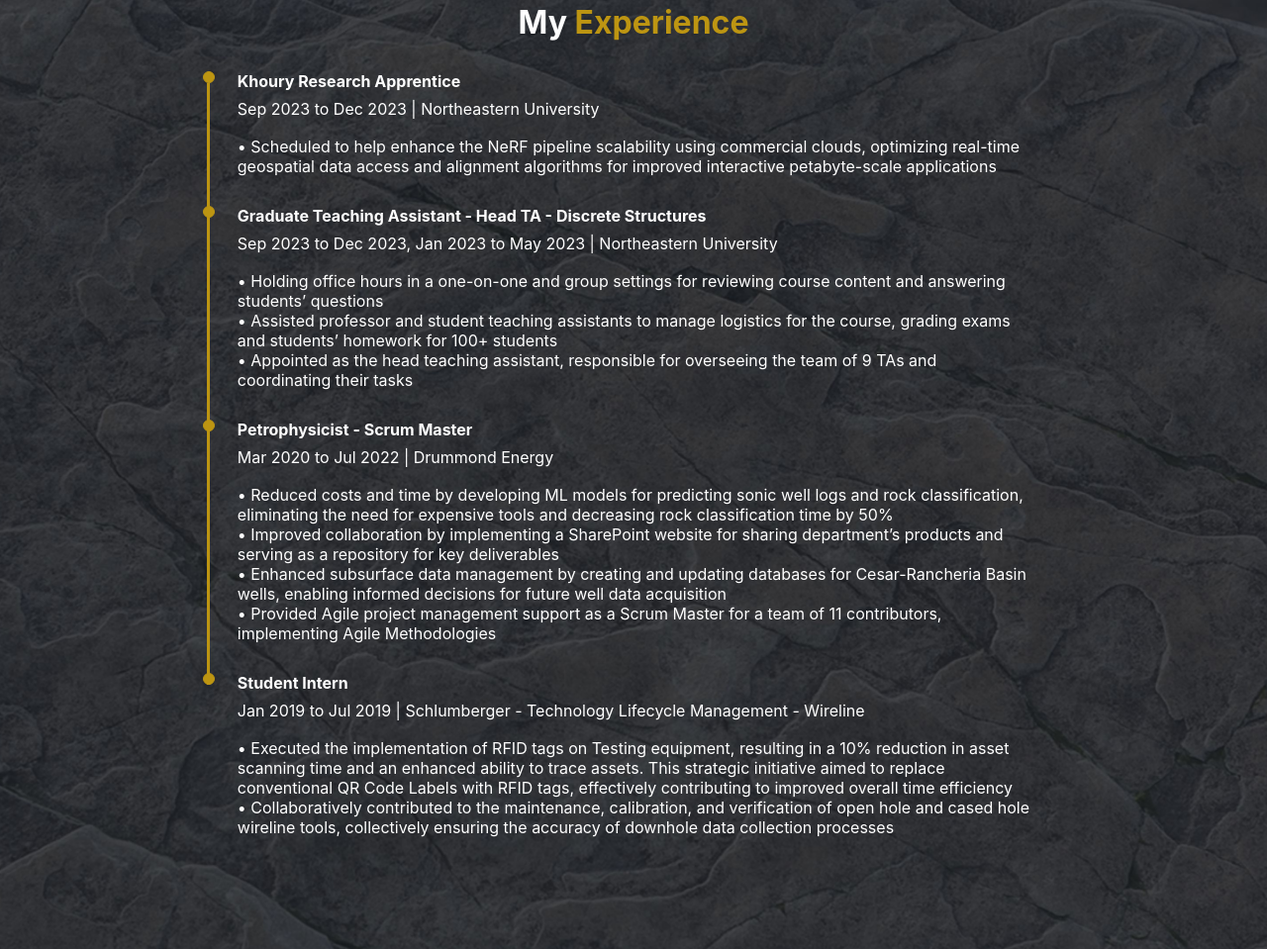
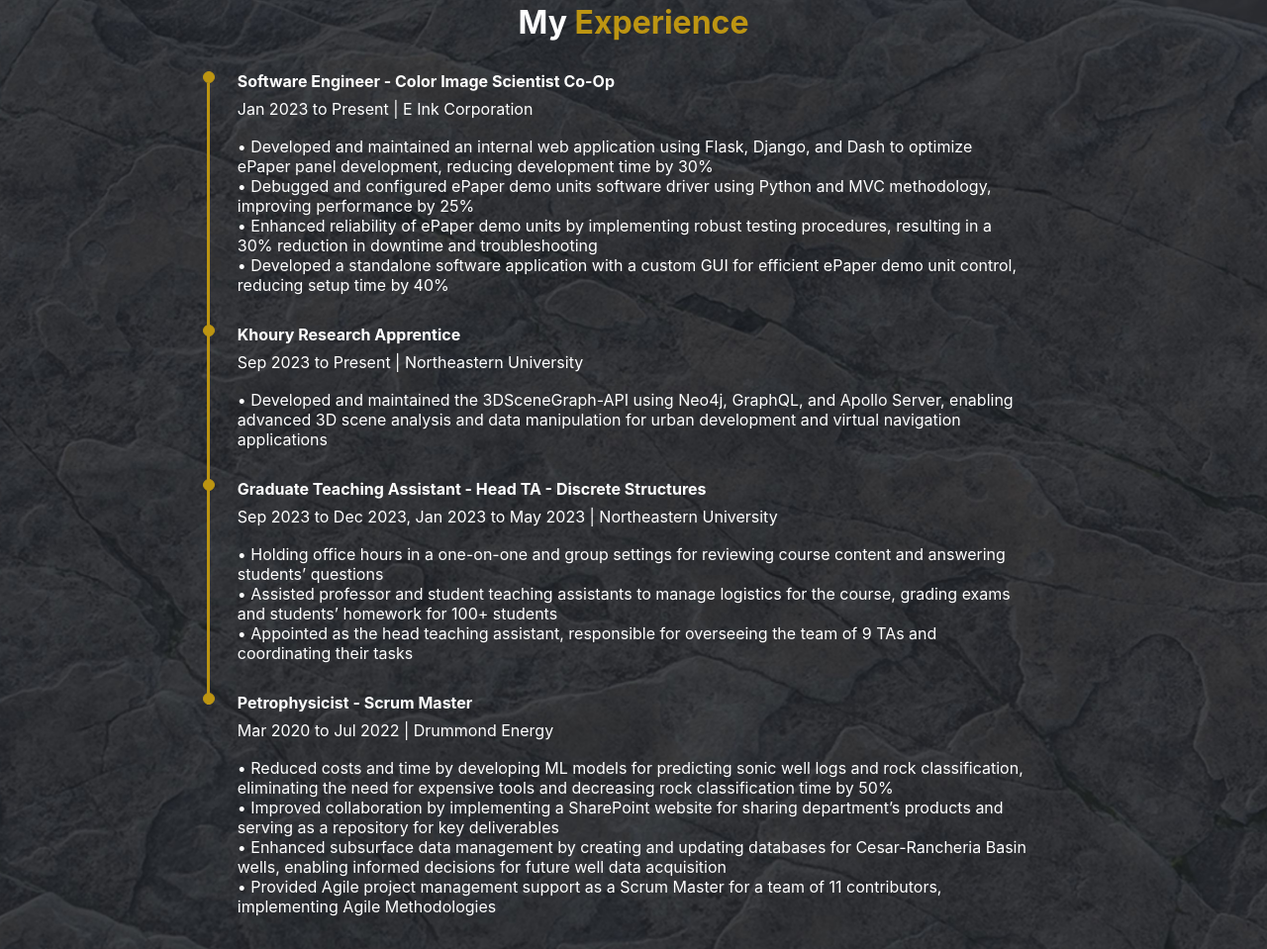
Before and after one commit to jdumez10/jdumez10.github.io, a plain HTML site: page index.html in a window 1280 px wide. Shown: the part 2585-3544 px from the top of the page at 99% size. Drawn offline with nearby package versions, Linux system fonts and the light colour scheme.

Commit message:
Experience Section updated

```diff
--- a/index.html
+++ b/index.html
@@ -178,11 +178,28 @@
       </div>
 
       <div class="experience_data bd-grid">
+        <h3 class="experience_title">Software Engineer - Color Image Scientist Co-Op</h3>
+        <span class="experience_company">Jan 2023 to Present | E Ink Corporation</span>
+        <p class="experience_description" style="margin-top: 10px;">
+          • Developed and maintained an internal web application using Flask, Django, and Dash to optimize ePaper panel development, reducing development time by 30%<br>
+          • Debugged and configured ePaper demo units software driver using Python and MVC methodology, improving performance by 25%<br>
+          • Enhanced reliability of ePaper demo units by implementing robust testing procedures, resulting in a 30% reduction in downtime and troubleshooting<br>
+          • Developed a standalone software application with a custom GUI for efficient ePaper demo unit control, reducing setup time by 40%
+        </p>
+      </div>
+    </div>
+
+    <div class="experience_content">
+      <div class="experience_time">
+        <span class="experience_rounder"></span>
+        <span class="experience_line"></span>
+      </div>
+
+      <div class="experience_data bd-grid">
         <h3 class="experience_title">Khoury Research Apprentice</h3>
-        <span class="experience_company">Sep 2023 to Dec 2023 | Northeastern University</span>
+        <span class="experience_company">Sep 2023 to Present | Northeastern University</span>
         <p class="experience_description" style="margin-top: 10px;">
-          • Scheduled to help enhance the NeRF pipeline scalability using commercial clouds, optimizing real-time geospatial
-          data access and alignment algorithms for improved interactive petabyte-scale applications
+          • Developed and maintained the 3DSceneGraph-API using Neo4j, GraphQL, and Apollo Server, enabling advanced 3D scene analysis and data manipulation for urban development and virtual navigation applications
         </p>
       </div>
     </div>
@@ -212,33 +229,13 @@
         <h3 class="experience_title">Petrophysicist - Scrum Master</h3>
         <span class="experience_company">Mar 2020 to Jul 2022 | Drummond Energy</span>
         <p class="experience_description" style="margin-top: 10px;">
-          • Reduced costs and time by developing ML models for predicting sonic well logs and rock classification, eliminating
-          the need for expensive tools and decreasing rock classification time by 50%<br>
-          • Improved collaboration by implementing a SharePoint website for sharing department’s products and serving as a
-          repository for key deliverables<br>
-          • Enhanced subsurface data management by creating and updating databases for Cesar-Rancheria Basin wells,
-          enabling informed decisions for future well data acquisition<br>
-          • Provided Agile project management support as a Scrum Master for a team of 11 contributors, implementing Agile
-          Methodologies<br>
+          • Reduced costs and time by developing ML models for predicting sonic well logs and rock classification, eliminating the need for expensive tools and decreasing rock classification time by 50%<br>
+          • Improved collaboration by implementing a SharePoint website for sharing department’s products and serving as a repository for key deliverables<br>
+          • Enhanced subsurface data management by creating and updating databases for Cesar-Rancheria Basin wells, enabling informed decisions for future well data acquisition<br>
+          • Provided Agile project management support as a Scrum Master for a team of 11 contributors, implementing Agile Methodologies<br>
         </p>
       </div>
     </div>
-
-    <div class="experience_content">
-      <div class="experience_time">
-        <span class="experience_rounder"></span>
-        <span class="experience_line"></span>
-      </div>
-      <div class="experience_data bd-grid">
-        <h3 class="experience_title">Student Intern</h3>
-        <span class="experience_company">Jan 2019 to Jul 2019 | Schlumberger - Technology Lifecycle Management - Wireline</span>
-        <p class="experience_description" style="margin-top: 10px;">
-          • Executed the implementation of RFID tags on Testing equipment, resulting in a 10% reduction in asset scanning time and an enhanced ability to trace assets. This strategic initiative aimed to replace conventional QR Code Labels with RFID tags, effectively contributing to improved overall time efficiency<br>
-          • Collaboratively contributed to the maintenance, calibration, and verification of open hole and cased hole wireline tools, collectively ensuring the accuracy of downhole data collection processes<br>
-        </p>
-      </div>
-    </div>
-
   </div>
 </section>
 
```
